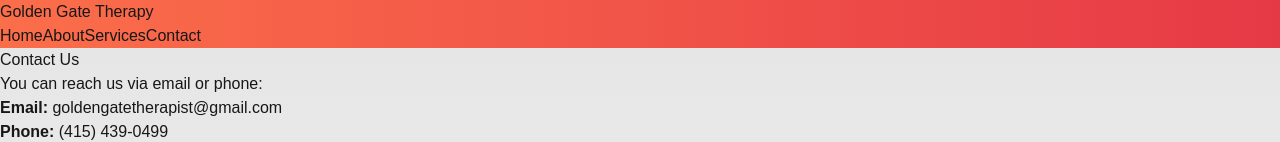
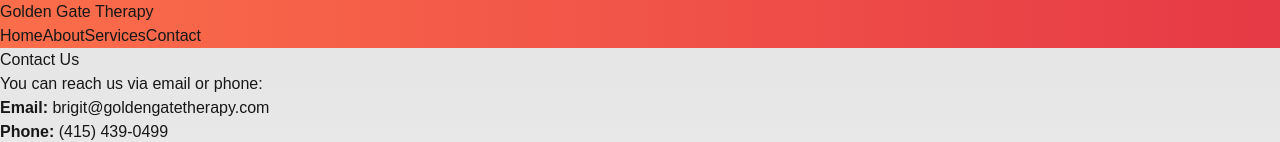
Before and after one commit to joshuadjacoby/ggt-web, a Next.js app: page /contact in a window 1280 px wide. Shown: the top 142 px of the page. Built offline with nearby package versions, Linux system fonts and the light colour scheme.

Commit message:
change contact email (#5)

```diff
--- a/src/app/contact/page.tsx
+++ b/src/app/contact/page.tsx
@@ -47,7 +47,7 @@ export default function Contact() {
       const result = await emailjs.send(
         "service_tldiyls",
         "template_qzfrvvp",
-        { to_name: "Brigit", ...formData },
+        { ...formData },
         "ESJuALi_woGqpuAJe",
       );
 
@@ -88,10 +88,10 @@ export default function Contact() {
             <p className="text-lg text-gray-700">
               <strong>Email:</strong>{" "}
               <a
-                href="mailto:goldengatetherapist@gmail.com"
+                href="mailto:brigit@goldengatetherapy.com"
                 className="text-blue-600"
               >
-                goldengatetherapist@gmail.com
+                brigit@goldengatetherapy.com
               </a>
             </p>
             <p className="text-lg text-gray-700">
```
